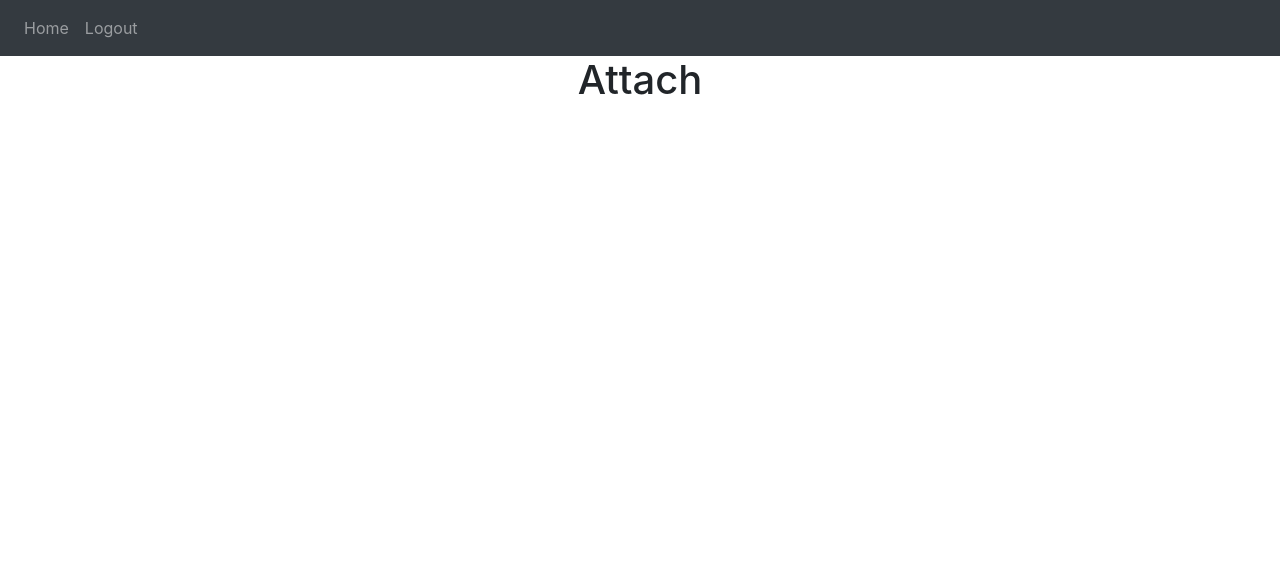
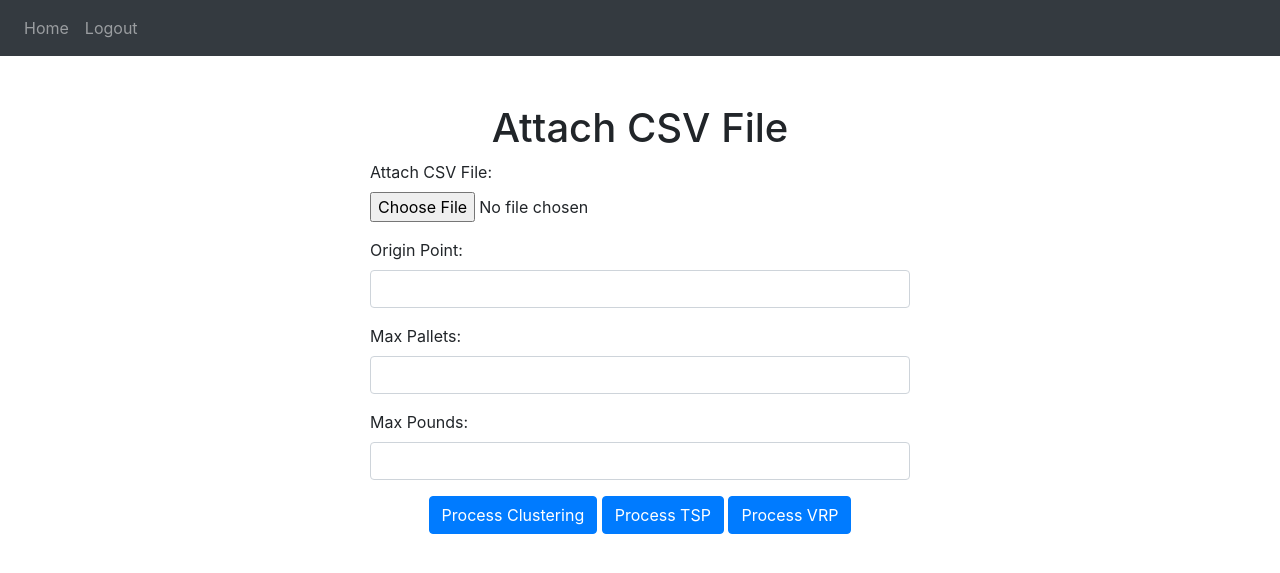
Before and after one commit to onRubik/CVRP-ACO, a Flask app: page / in a window 1280 px wide. Shown: the top 573 px of the page. Run offline with Flask 3, Linux system fonts and the light colour scheme; the visitor is signed in with stand-in values (Sample User, id 1); some libraries are stand-ins or nearby versions.

Commit message:
home template added

```diff
--- a/website/__init__.py
+++ b/website/__init__.py
@@ -36,7 +36,8 @@ def create_app():
 
 
 def create_database(app):
-    if not path.exists('instance/' + DB_NAME):
+    db_path = path.join(app.instance_path, DB_NAME)
+    if not path.exists(db_path):
         with app.app_context():
             db.create_all()
         print('Database created')
--- /dev/null
+++ b/website/load_points.py
@@ -0,0 +1,2 @@
+def load_points(self):
+        print("load_points")
--- /dev/null
+++ b/website/templates/cluster_result.html
@@ -0,0 +1,5 @@
+{% extends "base.html" %}
+{% block title %}cluster result{% endblock %}
+{% block content %}
+<h1>cluster result</h1>
+{% endblock %}
--- a/website/templates/home.html
+++ b/website/templates/home.html
@@ -1,4 +1,32 @@
-{% extends "base.html" %} {% block title %}Home{% endblock %}
+{% extends "base.html" %}
+{% block title %}Home{% endblock %}
 {% block content %}
-<h1 align="center">Attach</h1>
+<div class="row justify-content-center mt-5">
+    <div class="col-md-6">
+        <h1 class="text-center">Attach CSV File</h1>
+        <form method="POST" action="{{ url_for('views.home') }}" enctype="multipart/form-data">
+            <div class="form-group">
+                <label for="file">Attach CSV File:</label>
+                <input type="file" class="form-control-file" id="file" name="file" accept=".csv" required>
+            </div>
+            <div class="form-group">
+                <label for="origin">Origin Point:</label>
+                <input type="text" class="form-control" id="origin" name="origin" required>
+            </div>
+            <div class="form-group">
+                <label for="max_pallets">Max Pallets:</label>
+                <input type="number" class="form-control" id="max_pallets" name="max_pallets" required>
+            </div>
+            <div class="form-group">
+                <label for="max_pounds">Max Pounds:</label>
+                <input type="number" step="0.01" class="form-control" id="max_pounds" name="max_pounds" required>
+            </div>
+            <div class="text-center">
+                <button type="submit" class="btn btn-primary" name="process_cluster">Process Clustering</button>
+                <button type="submit" class="btn btn-primary" name="process_tsp">Process TSP</button>
+                <button type="submit" class="btn btn-primary" name="process_vrp">Process VRP</button>
+            </div>
+        </form>
+    </div>
+</div>
 {% endblock %}
--- /dev/null
+++ b/website/templates/tsp_result.html
@@ -0,0 +1,5 @@
+{% extends "base.html" %}
+{% block title %}tsp result{% endblock %}
+{% block content %}
+<h1>tsp result</h1>
+{% endblock %}
--- /dev/null
+++ b/website/templates/vrp_result.html
@@ -0,0 +1,5 @@
+{% extends "base.html" %}
+{% block title %}vrp result{% endblock %}
+{% block content %}
+<h1>vrp result</h1>
+{% endblock %}
--- /dev/null
+++ b/website/tsp.py
@@ -0,0 +1,3 @@
+class TspService:
+    def tsp_service(self):
+        print("tsp_service")
--- a/website/views.py
+++ b/website/views.py
@@ -1,8 +1,10 @@
-from flask import Blueprint, render_template, request, flash, jsonify, redirect, url_for
+from flask import render_template, request, redirect, url_for, Blueprint, flash
 from flask_login import login_required, current_user
-# from .models import Note
-from . import db
-import json
+from .clustering import ClusteringService
+from .tsp import TspService
+from .load_points import load_points
+from .vrp import vrp
+import pandas as pd
 
 
 views = Blueprint('views', __name__)
@@ -11,11 +13,75 @@ views = Blueprint('views', __name__)
 @views.route('/', methods=['GET', 'POST'])
 @login_required
 def home():
+    if request.method == 'POST':
+        file = request.files['file']
+        origin = request.form['origin']
+        max_pallets = int(request.form['max_pallets'])
+        max_pounds = float(request.form['max_pounds'])
 
-    return render_template("home.html", user=current_user)
+        if 'process_cluster' in request.form:
+            clusters = process_csv(file, ClusteringService.cluster_nearest_node, origin, max_pallets, max_pounds)
+            if clusters is not None:
+                return render_template('cluster_result.html', clusters=clusters)
+            else:
+                flash('Error processing clustering', category='error')
+
+        elif 'process_tsp' in request.form:
+            tsp_result = process_csv(file, TspService.tsp_service, origin, max_pallets, max_pounds)
+            if tsp_result is not None:
+                return render_template('tsp_result.html', tsp_result=tsp_result)
+            else:
+                flash('Error processing TSP', category='error')
+
+        elif 'process_vrp' in request.form:
+            vrp_result = process_csv(file, vrp, origin, max_pallets, max_pounds)
+            if vrp_result is not None:
+                return render_template('vrp_result.html', vrp_result=vrp_result)
+            else:
+                flash('Error processing VRP', category='error')
+
+    return render_template('home.html', user=current_user)
 
 
-@views.route('/attach-file', methods=['POST'])
-def attach_file():
+def process_csv(file, processing_function, *args):
+    if file.filename == '':
+        return redirect(url_for('views.home'))
+    try:
+        df = pd.read_csv(file)
+    except pd.errors.EmptyDataError:
+        flash('Empty CSV file', category='error')
+        return redirect(url_for('views.home'))
+    except pd.errors.ParserError:
+        flash('Invalid CSV file', category='error')
+        return redirect(url_for('views.home'))
 
-    return render_template("home.html", user=current_user)
+    if 'id' in df.columns:
+        selected_columns = ['id']
+        points = df[selected_columns].values.tolist()
+    else:
+        flash('CSV file must contain an "id" column', category='error')
+        return redirect(url_for('views.home'))
+
+    return processing_function(points, *args)
+
+
+# @views.route('/process-cluster', methods=['POST'])
+# @login_required
+# def process_cluster():
+#     file = request.files['file']
+#     clusters = process_csv(file, ClusteringService.cluster_nearest_node)
+#     if clusters is not None:
+#         return redirect(url_for('process_cluster.home'))
+#     else:
+#         return redirect(url_for('views.home'))
+
+
+# @views.route('/process_tsp', methods=['POST'])
+# @login_required
+# def process_tsp():
+#     file = request.files['file']
+#     tsp_result = process_csv(file, tsp_algorithm)
+#     if tsp_result is not None:
+#         return render_template('tsp_result.html', tsp_result=tsp_result)
+#     else:
+#         return redirect(url_for('views.home'))
--- /dev/null
+++ b/website/vrp.py
@@ -0,0 +1,2 @@
+def vrp():
+    print('vrp')
```
Also changed, not shown: website/clustering.py (added, +73 -0 lines), 1 other file.
